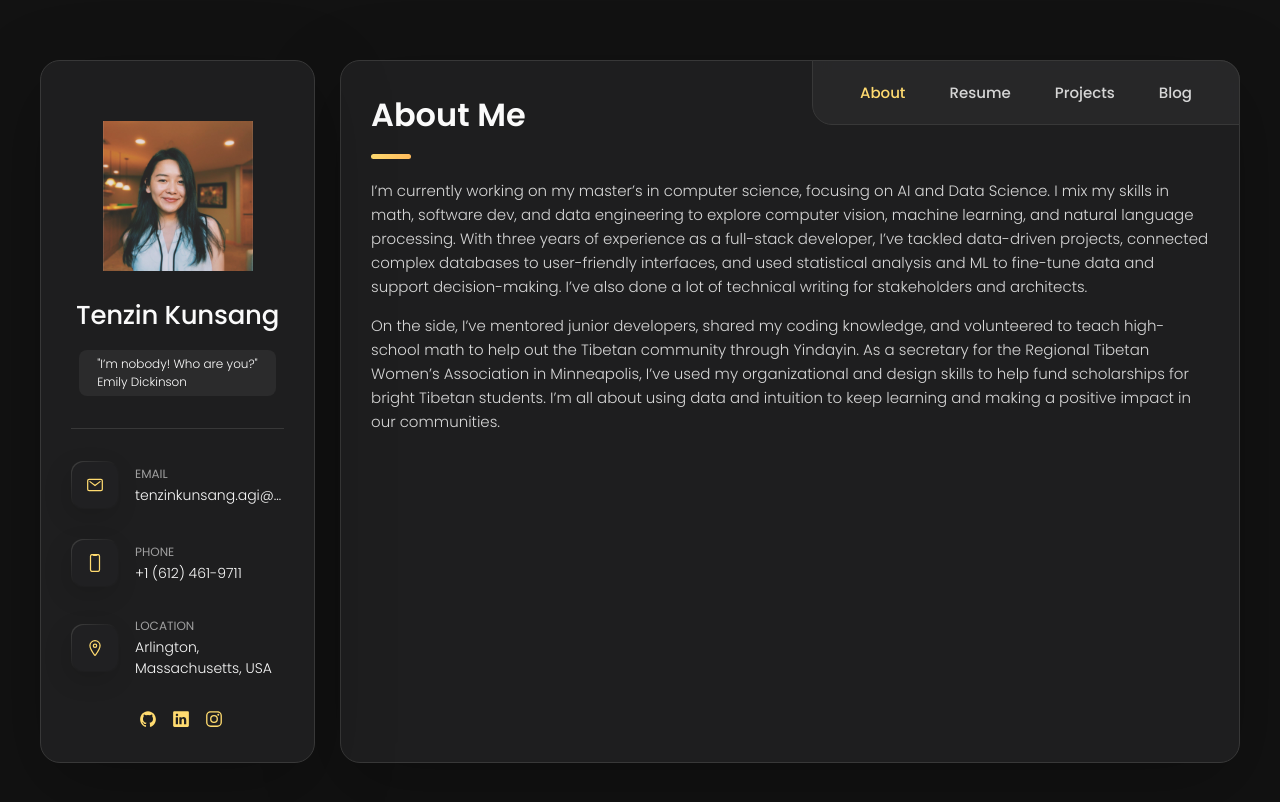
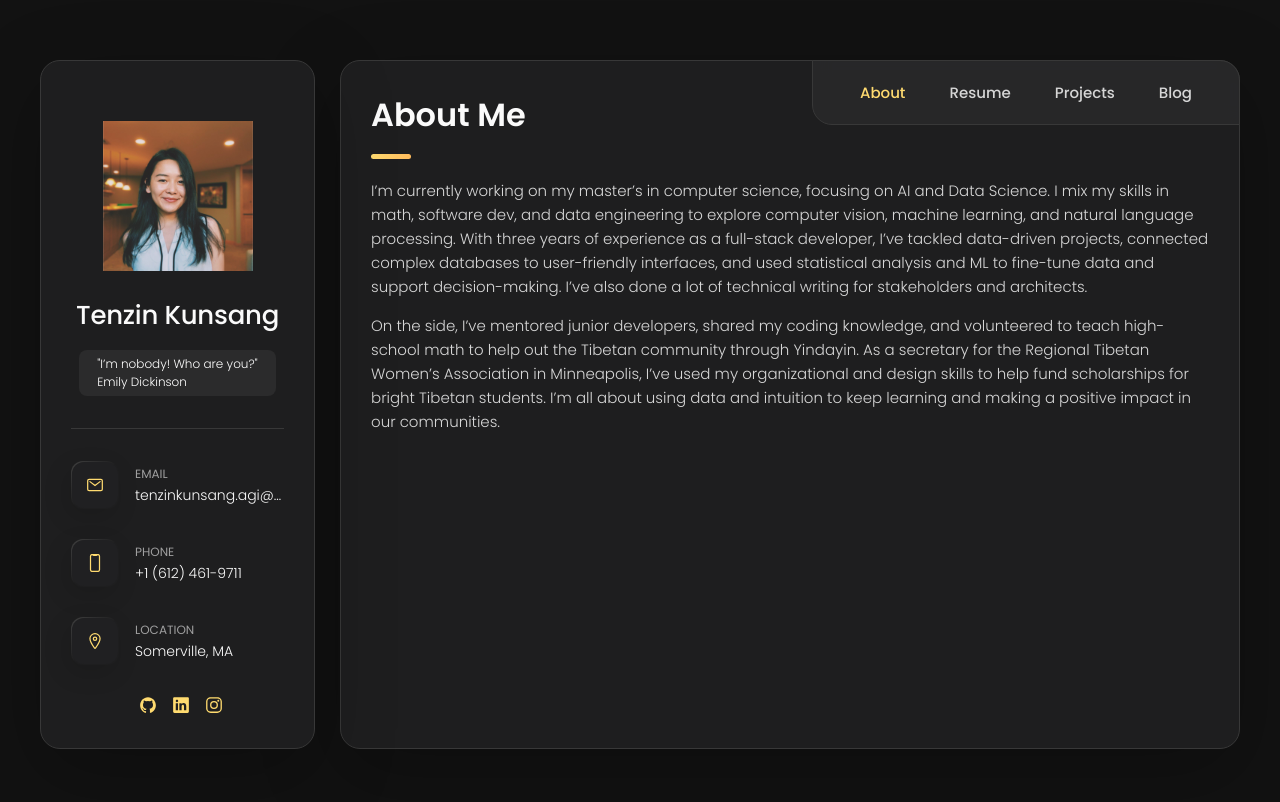
Before and after one commit to tenzin-kunsang648/resume, a plain HTML site: page index.html in a window 1280 px wide. Drawn offline with nearby package versions, Linux system fonts and the light colour scheme.

Commit message:
Update index.html

```diff
--- a/index.html
+++ b/index.html
@@ -102,7 +102,7 @@
             <div class="contact-info">
               <p class="contact-title">Location</p>
 
-              <address>Arlington, Massachusetts, USA</address>
+              <address>Somerville, MA</address>
             </div>
 
           </li>
```
